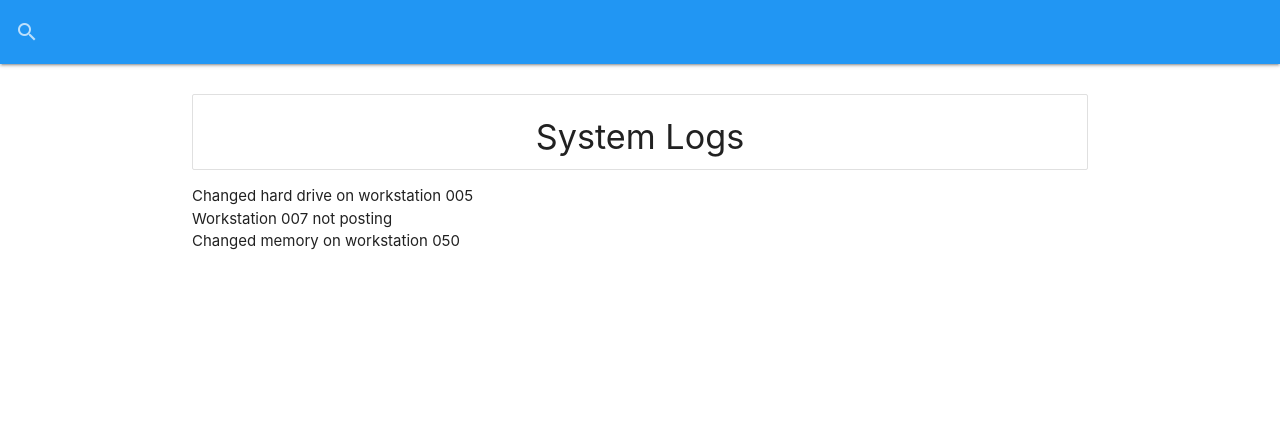
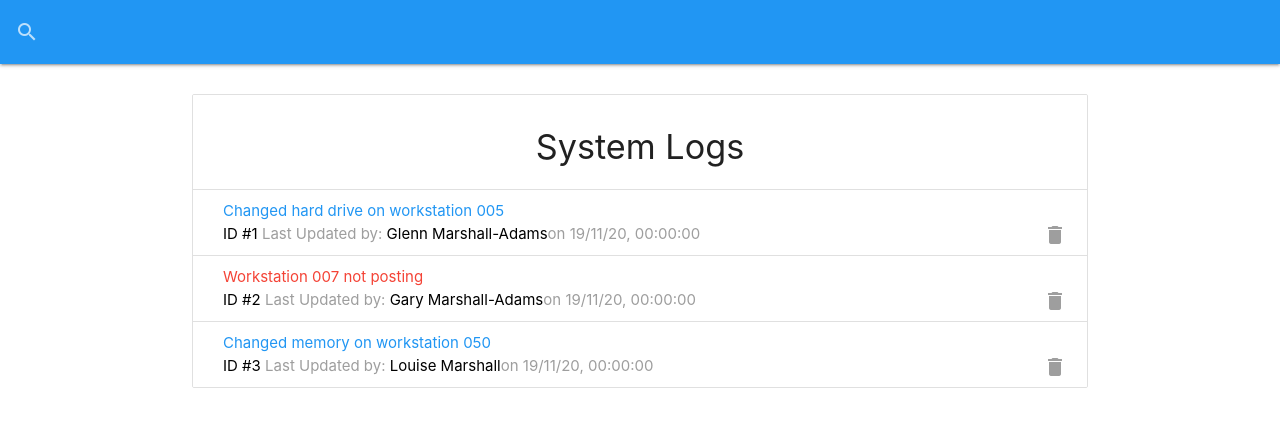
Before and after one commit to McGooks/it-logger, a React (Create React App) app: page / in a window 1280 px wide. Shown: the top 426 px of the page. Built offline with nearby package versions, Linux system fonts and the light colour scheme; data requests are answered from the project's data file; the HTML template or start-up script is replaced by a standard one.

Commit message:
add log items & preloader

```diff
--- a/db.json
+++ b/db.json
@@ -4,21 +4,21 @@
       "id": 1,
       "message": "Changed hard drive on workstation 005",
       "attention": false,
-      "date": "19/11/2020",
+      "date": "11/19/2020",
       "tech": "Glenn Marshall-Adams"
     },
     {
       "id": 2,
       "message": "Workstation 007 not posting",
       "attention": true,
-      "date": "19/11/2020",
+      "date": "11/19/2020",
       "tech": "Gary Marshall-Adams"
     },
     {
       "id": 3,
       "message": "Changed memory on workstation 050",
       "attention": false,
-      "date": "19/11/2020",
+      "date": "11/19/2020",
       "tech": "Louise Marshall"
     }
   ],
--- a/package.json
+++ b/package.json
@@ -7,8 +7,10 @@
     "@testing-library/react": "^11.2.0",
     "@testing-library/user-event": "^12.2.2",
     "materialize-css": "^1.0.0-rc.2",
+    "moment": "^2.29.1",
     "react": "^17.0.1",
     "react-dom": "^17.0.1",
+    "react-moment": "^1.0.0",
     "react-scripts": "4.0.0",
     "web-vitals": "^0.2.4"
   },
--- /dev/null
+++ b/src/components/layout/Preloader.js
@@ -0,0 +1,11 @@
+import React from "react";
+
+const Preloader = () => {
+  return (
+    <div className="progress blue lighten-4">
+      <div className="indeterminate blue"></div>
+    </div>
+  );
+};
+
+export default Preloader;
--- a/src/components/layout/SearchBar.js
+++ b/src/components/layout/SearchBar.js
@@ -7,7 +7,7 @@
         <form>
           <div className="input-field">
             <input id="search" type="search" required />
-            <label className="label-icon" for="search">
+            <label className="label-icon" htmlFor="search">
               <i className="material-icons">search</i>
             </label>
             <i className="material-icons">close</i>
--- a/src/components/logs/LogItem.js
+++ b/src/components/logs/LogItem.js
@@ -0,0 +1,35 @@
+import React from "react";
+import Moment from "react-moment";
+import PropTypes from "prop-types";
+
+const LogItem = ({ log }) => {
+  return (
+    <li className="collection-item">
+      <div>
+        <a
+          href="#edit-log-modal"
+          className={`model-trigger ${
+            log.attention ? "red-text" : "blue-text"
+          }`}
+        >
+          {log.message}
+        </a>
+        <br />
+        <span className="grey-text">
+          <span className="black-text">ID #{log.id}</span> Last Updated by:{" "}
+          <span className="black-text">{log.tech}</span>
+          on <Moment format="DD/MM/YY, HH:mm:ss">{log.date}</Moment>
+        </span>
+        <a href="#" className="secondary-content">
+          <i className="material-icons grey-text">delete</i>
+        </a>
+      </div>
+    </li>
+  );
+};
+
+LogItem.propTypes = {
+  log: PropTypes.object.isRequired,
+};
+
+export default LogItem;
--- a/src/components/logs/Logs.js
+++ b/src/components/logs/Logs.js
@@ -1,4 +1,6 @@
 import React, { useState, useEffect } from "react";
+import LogItem from "./LogItem"
+import Preloader from "../layout/Preloader"
 
 const Logs = () => {
   const [logs, setLogs] = useState([]);
@@ -18,17 +20,17 @@
   };
 
   if (loading) {
-    return <h4>Loading....</h4>;
+    return <Preloader/>;
   }
   return (
-    <ul className="collection-with-header">
-      <li className="collection header">
+    <ul className="collection with-header">
+      <li className="collection-header">
         <h4 className="center">System Logs</h4>
       </li>
       {!loading && logs.length === 0 ? (
-        <p className="ceter">No Logs to show..</p>
+        <p className="center">No Logs to show..</p>
       ) : (
-        logs.map((log) => <li>{log.message}</li>)
+        logs.map((log) => <LogItem log={log} key={log.id}/>)
       )}
     </ul>
   );
```
Also changed, not shown: 1 other file (tests, documents, lock files or other folders).
